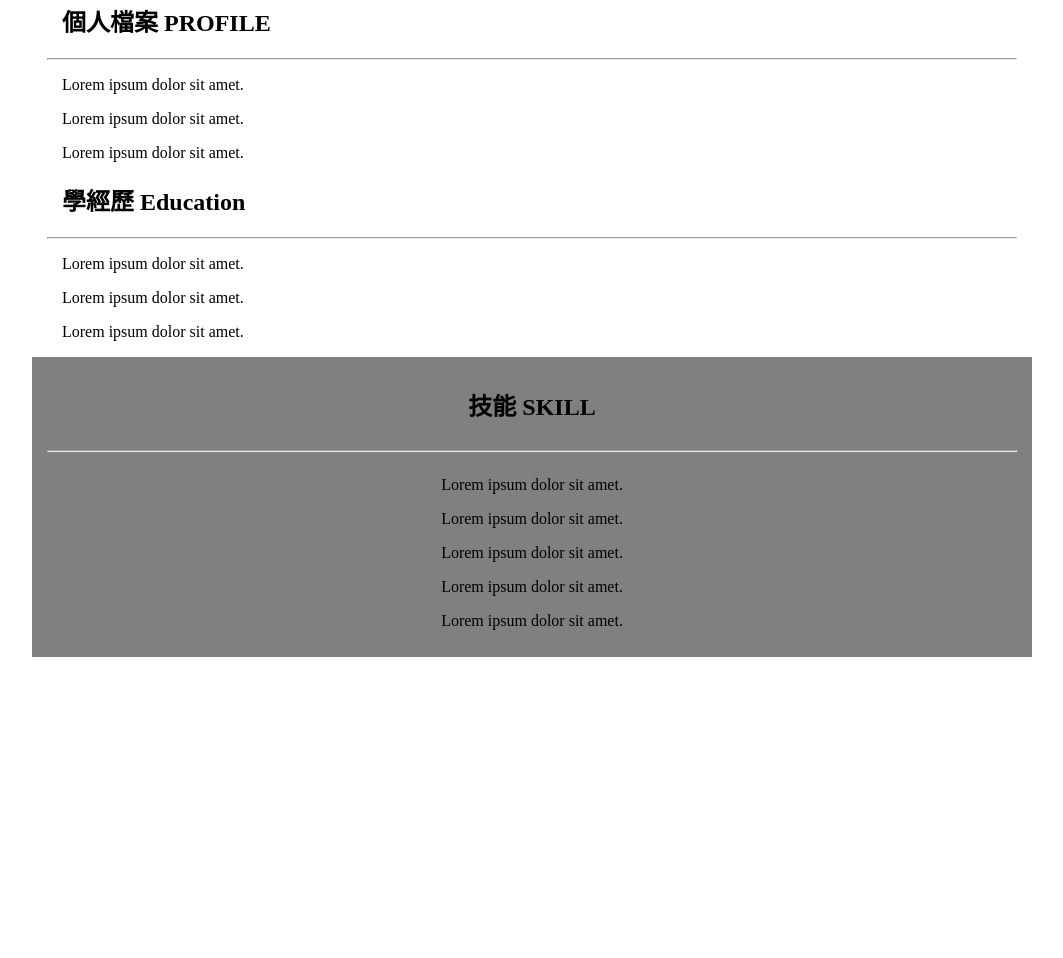
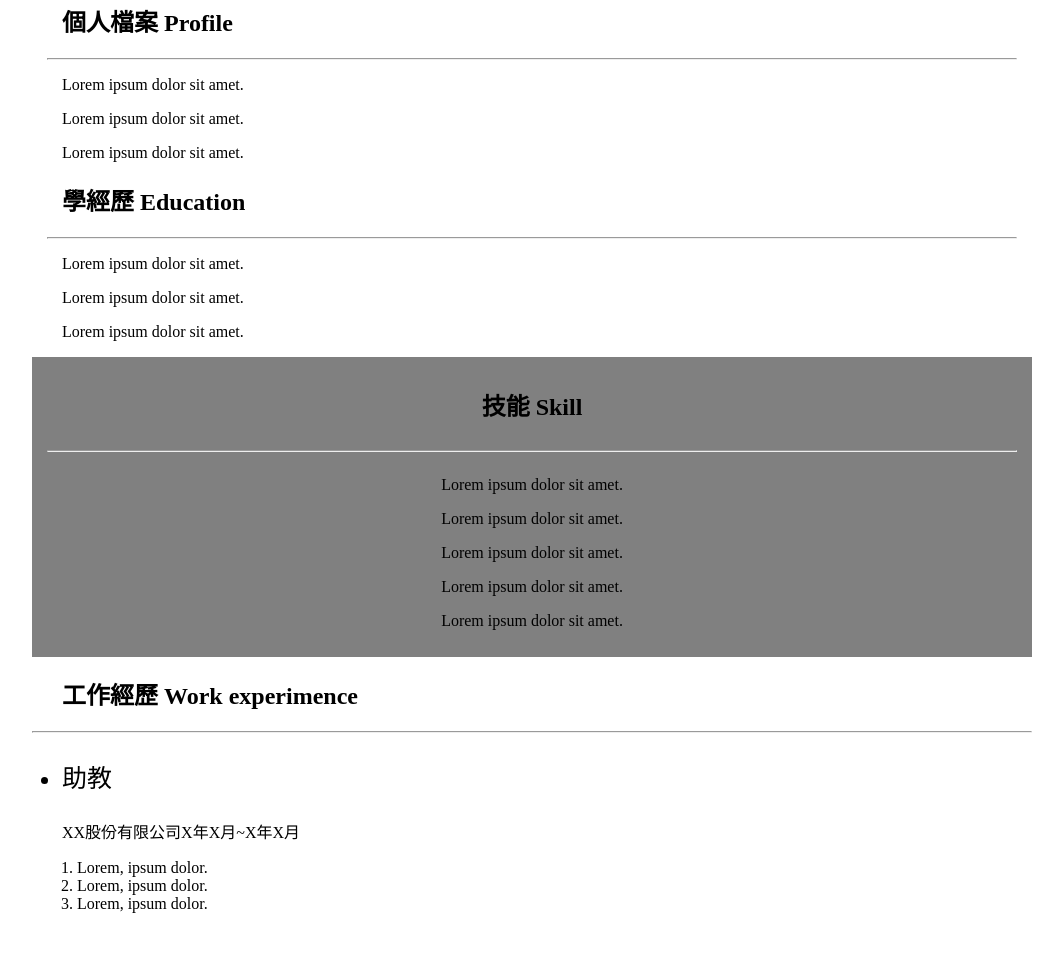
Before and after one commit to SherylTsao/font0518, a plain HTML site: page index.html in a window 1280 px wide. Shown: the part 468-1426 px from the top of the page, without its empty margins (108-1171 px from the left). Before the commit the page ends 1125 px from the top, so only its background shows below. Drawn offline with Linux system fonts and the light colour scheme.

Commit message:
modify-1

```diff
--- a/index.html
+++ b/index.html
@@ -32,7 +32,7 @@
           <div class="profile-area">
                <!-- 大標 -->
                <div class="title-profile">
-                    <h2>個人檔案 PROFILE</h2>
+                    <h2>個人檔案 Profile</h2>
                </div>
                <!-- 線 -->
                <div class="line">
@@ -69,7 +69,7 @@
           <div class="skill-area">
                <div class="bg-skill">
                     <div class="title-skill">
-                         <h2>技能 SKILL</h2>
+                         <h2>技能 Skill</h2>
                     </div>
                     <div class="line-skill">
                          <hr>
@@ -91,6 +91,38 @@
                </div>
 
           </div>
+          <!-- .workex>.title-work>h2{工作經歷 WORK EXPERIMENCE}^.line-work>hr^.experi-1>.position-name-1>h2{英語助教}^.text-detail-1>p^ol>li*3 -->
+          <!-- 工作經歷 -->
+          <div class="workex">
+               <!-- 大標題 -->
+               <div class="title-work">
+                    <h2>工作經歷 Work experimence</h2>
+               </div>
+               <!-- 分隔線 -->
+               <div class="line-work">
+                    <hr>
+               </div>
+               <!-- 工作經驗壹 -->
+               <div class="experi-1">
+                    <!-- 職稱 -->
+                    <div class="position-name-1">
+                         <ul class="text-position-name">
+                              <li>助教</li>
+                         </ul>
+                    </div>
+                    <!-- 小簡介 -->
+                    <div class="text-detail-1">
+                         <p>XX股份有限公司X年X月~X年X月</p>
+                    </div>
+                    <!-- 工作內容 -->
+                    <ol class="text-content-1">
+                         <li>Lorem, ipsum dolor.</li>
+                         <li>Lorem, ipsum dolor.</li>
+                         <li>Lorem, ipsum dolor.</li>
+                    </ol>
+               </div>
+          </div>
+
 
      </div>
 
--- a/style.scss
+++ b/style.scss
@@ -3,8 +3,8 @@ $primary-light: white;
 
 .container {
      margin: 0 auto;
-    height: 1000px;
-    width: 1000px;
+     height: 1000px;
+     width: 1000px;
 
      .bg {
           background-color: $primary-color;
@@ -53,7 +53,7 @@ $primary-light: white;
           }
 
           .line-education {
-              margin: auto;
+               margin: auto;
                width: 970px;
           }
 
@@ -74,6 +74,7 @@ $primary-light: white;
                flex-direction: column;
                justify-content: center;
                align-items: center;
+
                .title-skill {}
 
                .line-skill {
@@ -86,4 +87,34 @@ $primary-light: white;
 
      }
 
+     .workex {
+
+          .title-work {
+               margin-left: 3%;
+          }
+
+          .line-work {}
+
+          .experi-1 {
+
+               margin-bottom: 35px;
+               height: 200px;
+
+               .position-name-1 {
+                    .text-position-name {
+                         margin-left: -1%;
+                         font-size: 25px;
+                    }
+               }
+
+               .text-detail-1 {
+                    margin-left: 3%;
+               }
+
+               .text-content-1 {
+                    margin-left: 0.5%;
+               }
+          }
+     }
+
 }
```
Also changed, not shown: style.css, 1 other file.
